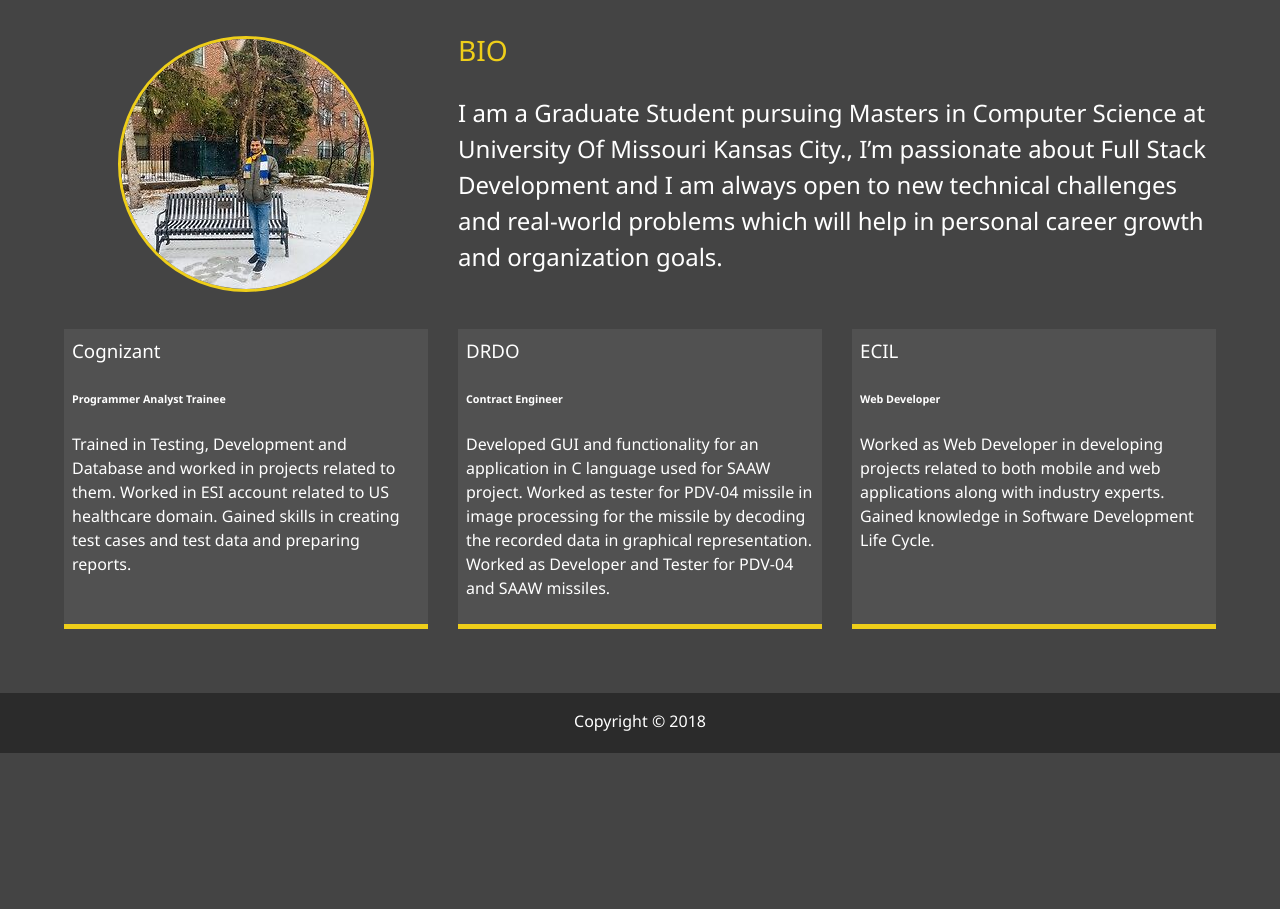
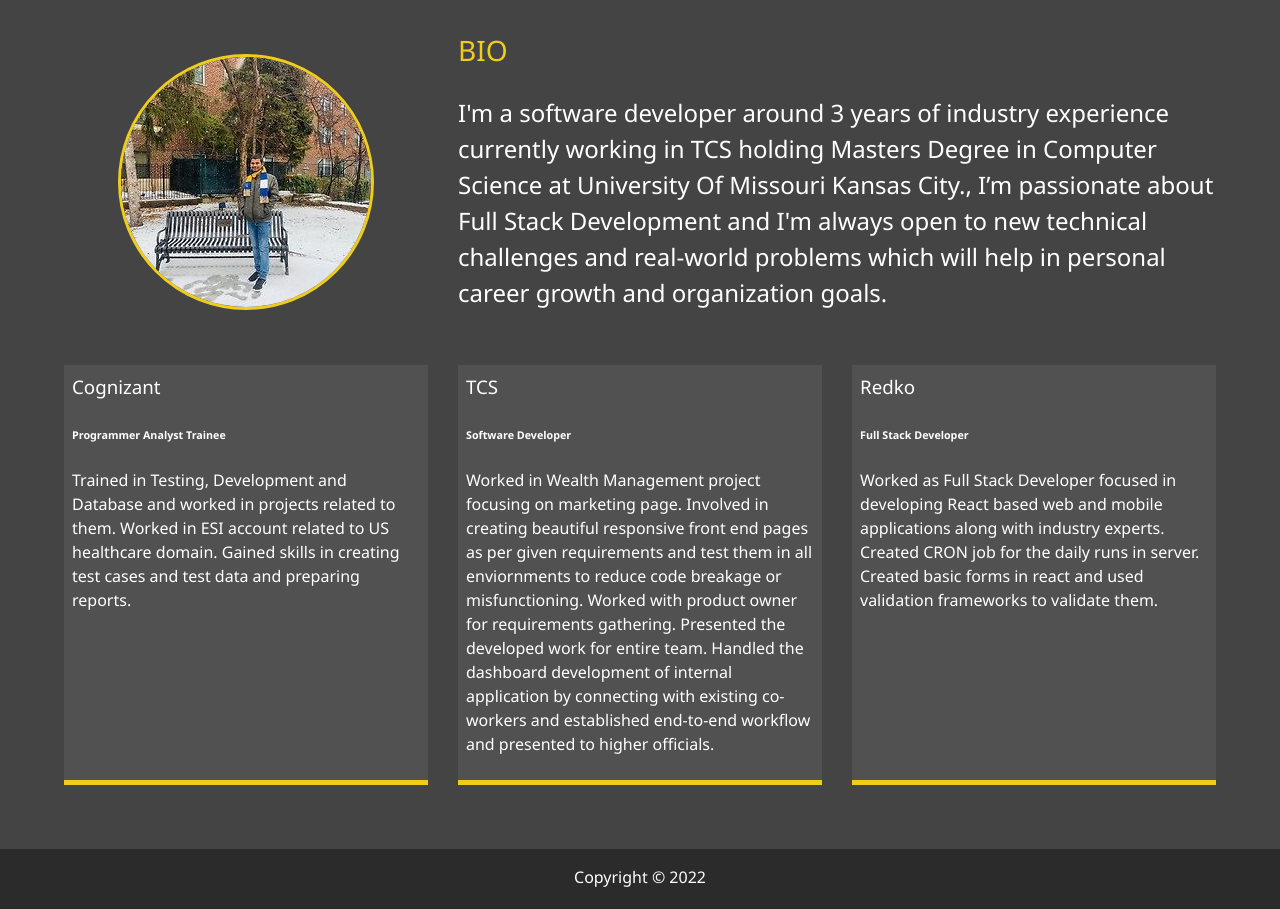
Before and after one commit to sandeepsalkuti/Portfolio, a website: page dist/about.html in a window 1280 px wide. Shown: the part 253-1162 px from the top of the page. Before the commit the page ends 1006 px from the top, so only its background shows below. Drawn offline with Linux system fonts and the light colour scheme.

Commit message:
Updated BIO information

```diff
--- a/dist/about.html
+++ b/dist/about.html
@@ -56,11 +56,25 @@
         <div class="bio">
           <h3 class="text-secondary">BIO</h3>
           <p>
-            I am a Graduate Student pursuing Masters in Computer Science at
+            I'm a software developer around 3 years of industry experience currently working in TCS holding Masters Degree in Computer Science at
             University Of Missouri Kansas City., I’m passionate about Full Stack
-            Development and I am always open to new technical challenges and
+            Development and I'm always open to new technical challenges and
             real-world problems which will help in personal career growth and
             organization goals.
+          </p>
+        </div>
+
+         <div class="job job-2">
+          <h3>TCS</h3>
+          <h6>Software Developer</h6>
+          <p>
+            Worked in Wealth Management project focusing on marketing page. Involved
+            in creating beautiful responsive front end pages as per given requirements
+            and test them in all enviornments to reduce code breakage or misfunctioning.
+            Worked with product owner for requirements gathering. Presented the developed
+            work for entire team. Handled the dashboard development of internal application
+            by connecting with existing co-workers and established end-to-end workflow and presented
+            to higher officials.
           </p>
         </div>
 
@@ -75,31 +89,19 @@
           </p>
         </div>
 
-        <div class="job job-2">
-          <h3>DRDO</h3>
-          <h6>Contract Engineer</h6>
+        <div class="job job-3">
+          <h3>Redko</h3>
+          <h6>Full Stack Developer</h6>
           <p>
-            Developed GUI and functionality for an application in C language
-            used for SAAW project. Worked as tester for PDV-04 missile in image
-            processing for the missile by decoding the recorded data in
-            graphical representation. Worked as Developer and Tester for PDV-04
-            and SAAW missiles.
-          </p>
-        </div>
-
-        <div class="job job-3">
-          <h3>ECIL</h3>
-          <h6>Web Developer</h6>
-          <p>
-            Worked as Web Developer in developing projects related to both
-            mobile and web applications along with industry experts. Gained
-            knowledge in Software Development Life Cycle.
+            Worked as Full Stack Developer focused in developing React based web and mobile
+            applications along with industry experts. Created CRON job for the daily runs in server.
+            Created basic forms in react and used validation frameworks to validate them.
           </p>
         </div>
       </div>
     </main>
 
-    <footer id="main-footer">Copyright &copy; 2018</footer>
+    <footer id="main-footer">Copyright &copy; 2022</footer>
 
     <script src="js/main.js"></script>
   </body>
```
